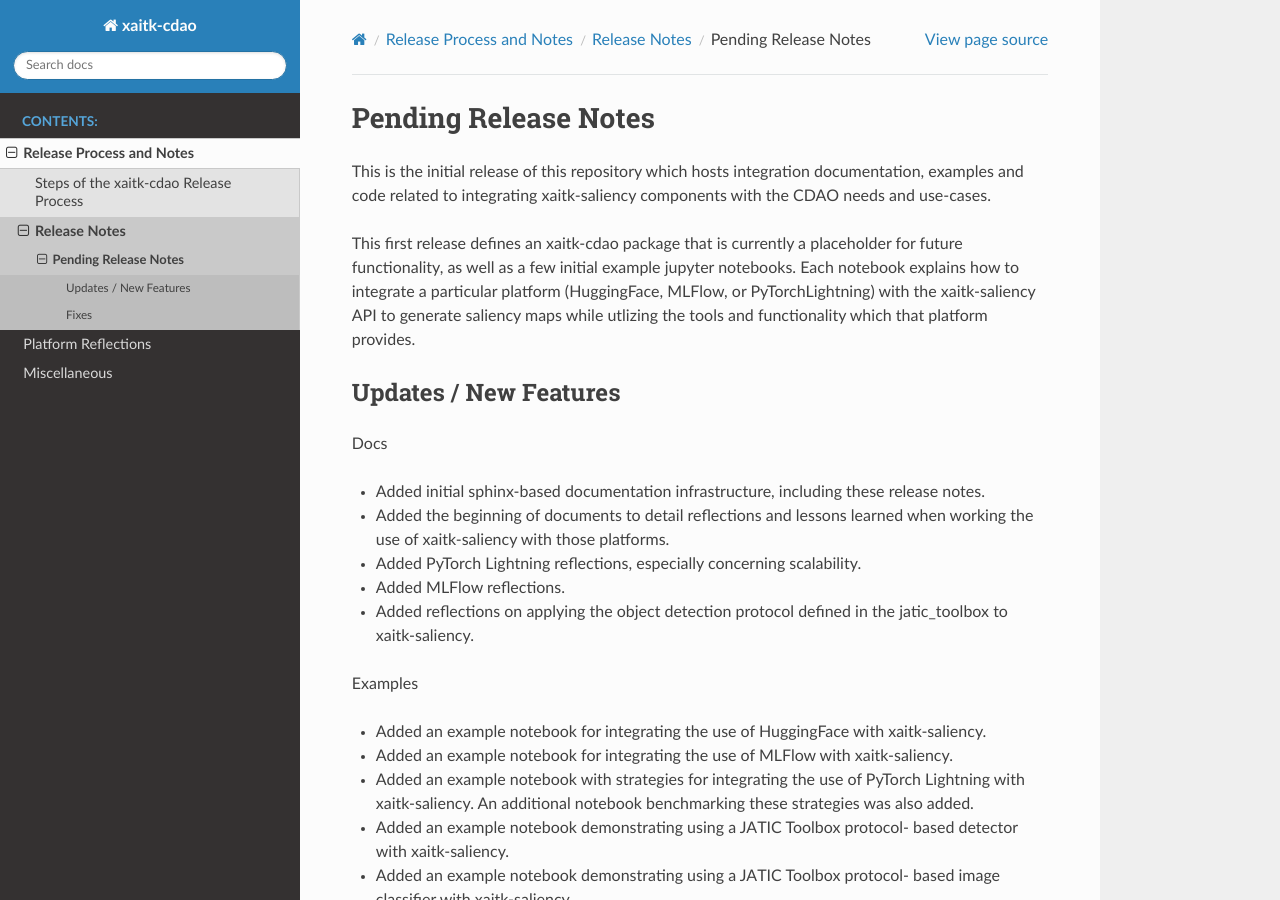
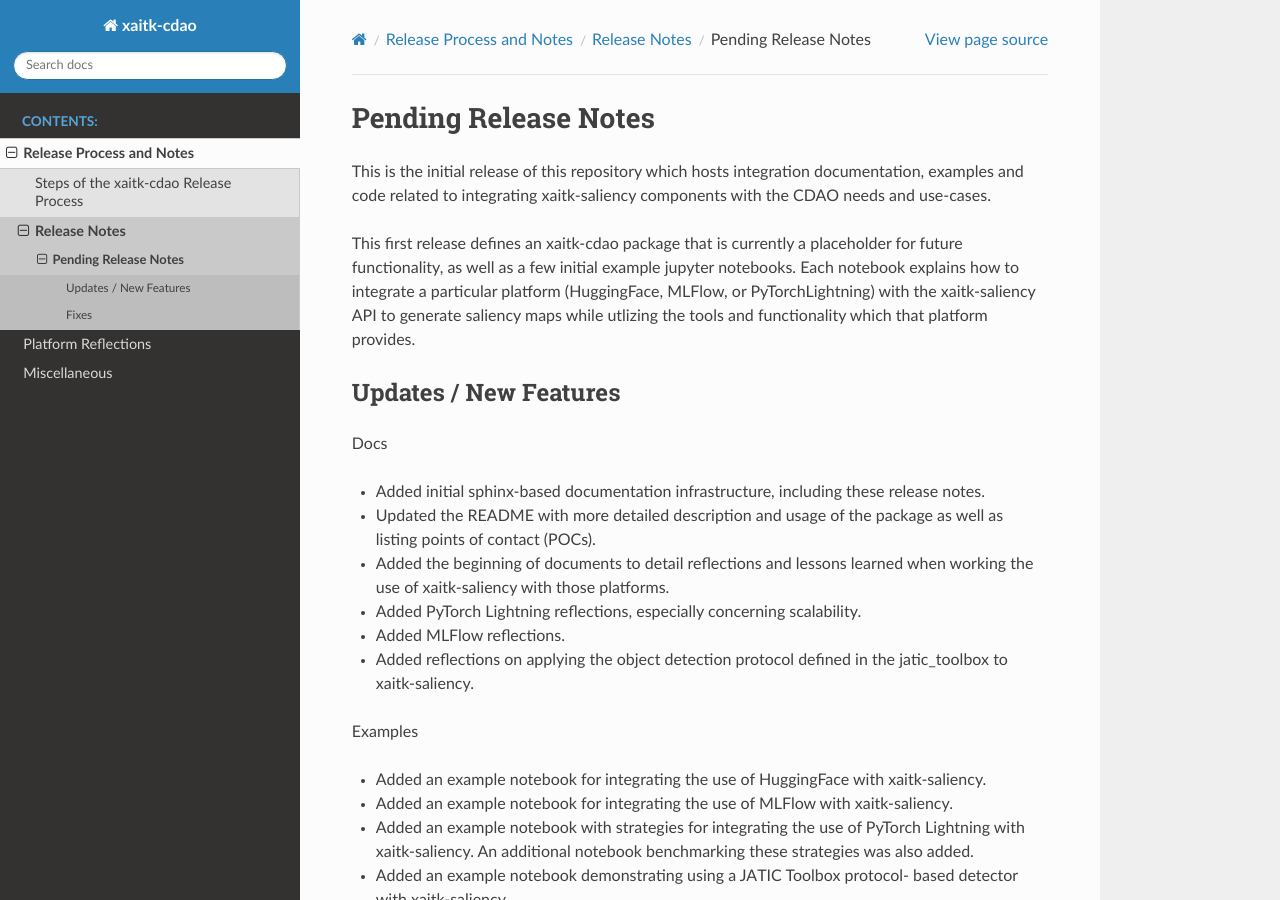
Before and after one commit to Kitware/xaitk-jatic, a Sphinx documentation site: the page built from docs/release_notes/pending_release.rst, in a window 1280 px wide and 900 px high. Built offline with Sphinx 7.4.7 and the Read the Docs theme 2.0.0, drawn with Linux system fonts in a browser that asks for light colours.

Commit message:
Update README description, usage, and add POCs

```diff
--- a/docs/release_notes/pending_release.rst
+++ b/docs/release_notes/pending_release.rst
@@ -18,6 +18,9 @@ Docs
 
 * Added initial sphinx-based documentation infrastructure, including these
   release notes.
+
+* Updated the README with more detailed description and usage of the package
+  as well as listing points of contact (POCs).
 
 * Added the beginning of documents to detail reflections and lessons learned
   when working the use of xaitk-saliency with those platforms.
```
Also changed, not shown: README.md (+13 -3 lines).
